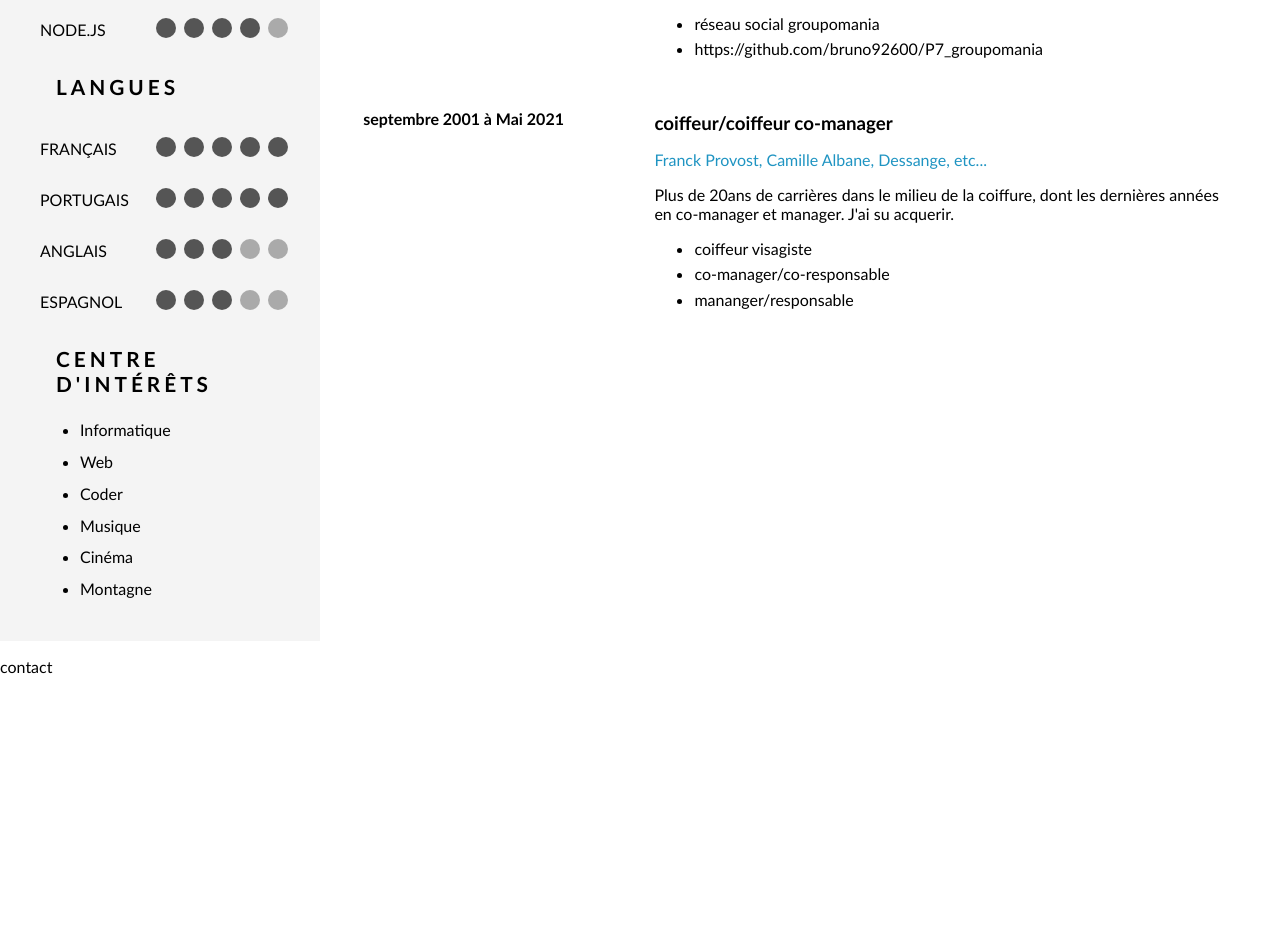
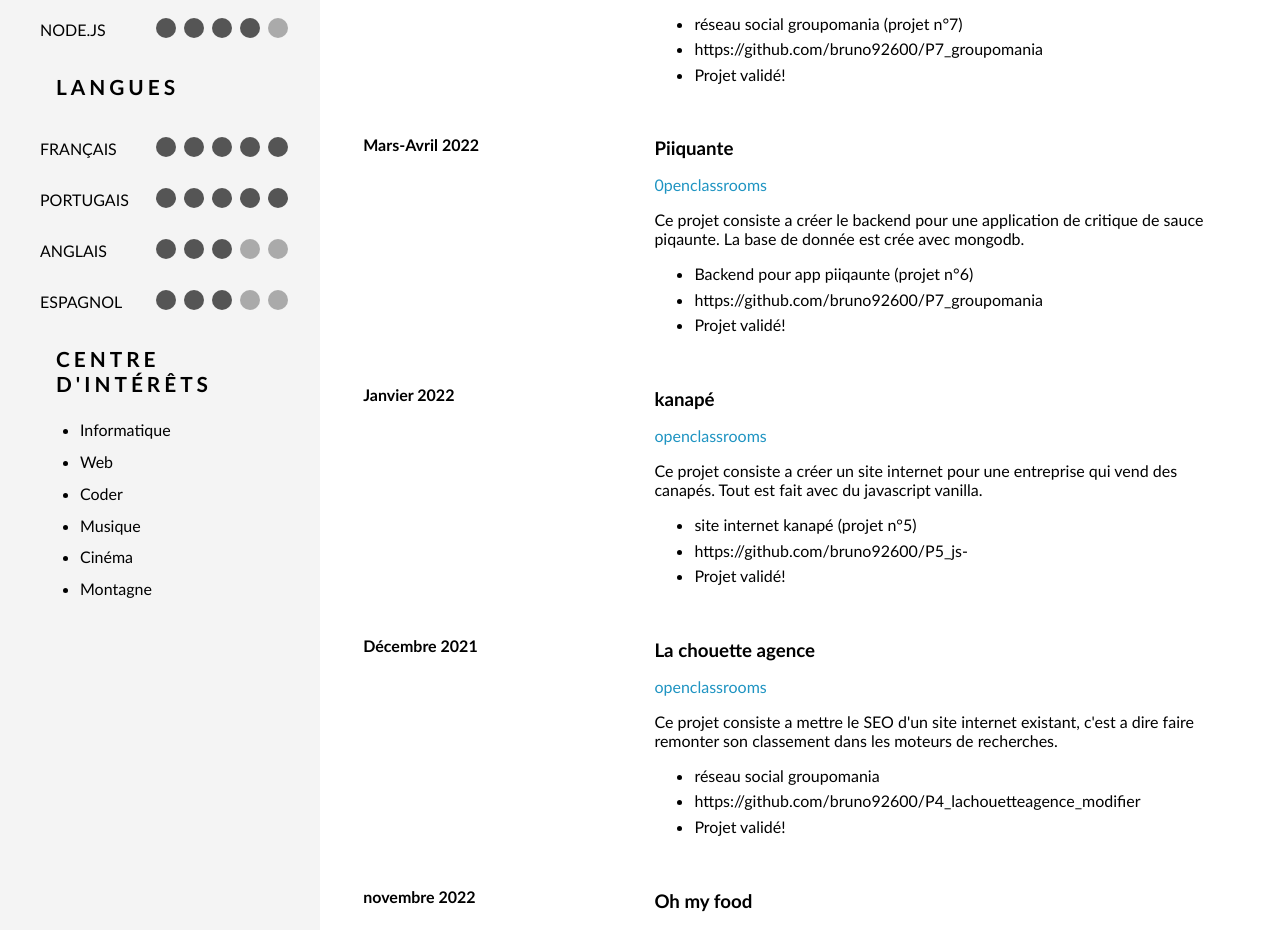
Before and after one commit to bruno92600/testmonsite, a React (Create React App) app: page / in a window 1280 px wide. Shown: the part 817-1747 px from the top of the page. Before the commit the page ends 1509 px from the top, so only its background shows below. Built offline with nearby package versions, Linux system fonts and the light colour scheme.

Commit message:
cv pratiquement terminé

```diff
--- a/src/components/Experiences.js
+++ b/src/components/Experiences.js
@@ -14,9 +14,10 @@ const Experiences = ({ datas }) => {
             <p className="grid__location">{item.location}</p>
             <p className="grid__text">{item.text}</p>
             <ul className="grid_missions">
-              {item.missions.map(mission => (
+              {item.missions.map((mission) => (
                 <li className="grid_mission" key={mission.id}>
-                  {mission.title}</li>
+                  {mission.title}
+                </li>
               ))}
             </ul>
           </div>
--- a/src/data/ExperiencesCV.js
+++ b/src/data/ExperiencesCV.js
@@ -1,18 +1,127 @@
 export const dataExperiences = [
   {
     id: 1,
-    title: "groupomania",
-    date: "mai 2022",
-    location: "openclassrooms",
+    title: "Groupomania",
+    date: "Mai 2022",
+    location: "Openclassrooms",
     text: `Ce projet consiste a créer un réseau social d'entreprise, en utilisant comme base de donnée SQL pour le backend et REACT pour le front.`,
     missions: [
       {
-        id: 2,
+        id: 1,
+        title: "réseau social groupomania (projet n°7)",
+      },
+      {
+        id: 1,
+        title: "https://github.com/bruno92600/P7_groupomania",
+      },
+      {
+        id: 1,
+        title: " Projet validé!",
+      },
+    ],
+  },
+  {
+    id: 1,
+    title: "Piiquante",
+    date: "Mars-Avril 2022",
+    location: "0penclassrooms",
+    text: `Ce projet consiste a créer le backend pour une application de critique de sauce piqaunte. La base de donnée est crée avec mongodb.`,
+    missions: [
+      {
+        id: 1,
+        title: "Backend pour app piiqaunte (projet n°6)",
+      },
+      {
+        id: 1,
+        title: "https://github.com/bruno92600/P7_groupomania",
+      },
+      {
+        id: 1,
+        title: "Projet validé!",
+      },
+    ],
+  },
+  {
+    id: 1,
+    title: "kanapé",
+    date: "Janvier 2022",
+    location: "openclassrooms",
+    text: `Ce projet consiste a créer un site internet pour une entreprise qui vend des canapés. Tout est fait avec du javascript vanilla.`,
+    missions: [
+      {
+        id: 1,
+        title: "site internet kanapé (projet n°5)",
+      },
+      {
+        id: 1,
+        title: "https://github.com/bruno92600/P5_js-",
+      },
+      {
+        id: 1,
+        title: "Projet validé!",
+      },
+    ],
+  },
+  {
+    id: 1,
+    title: "La chouette agence",
+    date: "Décembre 2021",
+    location: "openclassrooms",
+    text: `Ce projet consiste a mettre le SEO d'un site internet existant, c'est a dire faire remonter son classement dans les moteurs de recherches.`,
+    missions: [
+      {
+        id: 1,
         title: "réseau social groupomania",
       },
       {
-        id: 3,
-        title: "https://github.com/bruno92600/P7_groupomania",
+        id: 1,
+        title: "https://github.com/bruno92600/P4_lachouetteagence_modifier",
+      },
+      {
+        id: 1,
+        title: "Projet validé!",
+      },
+    ],
+  },
+  {
+    id: 1,
+    title: "Oh my food",
+    date: "novembre 2022",
+    location: "Openclassrooms",
+    text: `Ce projet consiste a créer une application pour pour pouvoir passé commandé auprès des restaurants Oh my food. Fait en 100% html et css.`,
+    missions: [
+      {
+        id: 1,
+        title: "Oh my food",
+      },
+      {
+        id: 1,
+        title: "https://github.com/bruno92600/BrunoPascoalGoncalves_3_22122021",
+      },
+      {
+        id: 1,
+        title: "Projet validé!",
+      },
+    ],
+  },
+  {
+    id: 1,
+    title: "booki",
+    date: "novembre 2022",
+    location: "Openclassrooms",
+    text: `Ce projet consiste a créer toute une page en html et ccs pour le front d'une agence de voyage.`,
+    missions: [
+      {
+        id: 1,
+        title: "Booki",
+      },
+      {
+        id: 1,
+        title: "https://github.com/bruno92600/bookiprojet2",
+      },
+      {
+        id: 1,
+        title: "Projet validé!",
       },
     ],
   },
--- a/src/styles/Loader.css
+++ b/src/styles/Loader.css
@@ -7,7 +7,7 @@
     position: absolute;
     position: fixed;
     background-color: black;
-    animation: load 4s linear;
+    animation: load 3s linear;
     animation-fill-mode: forwards;
     pointer-events: none;
     z-index: 3;
```
